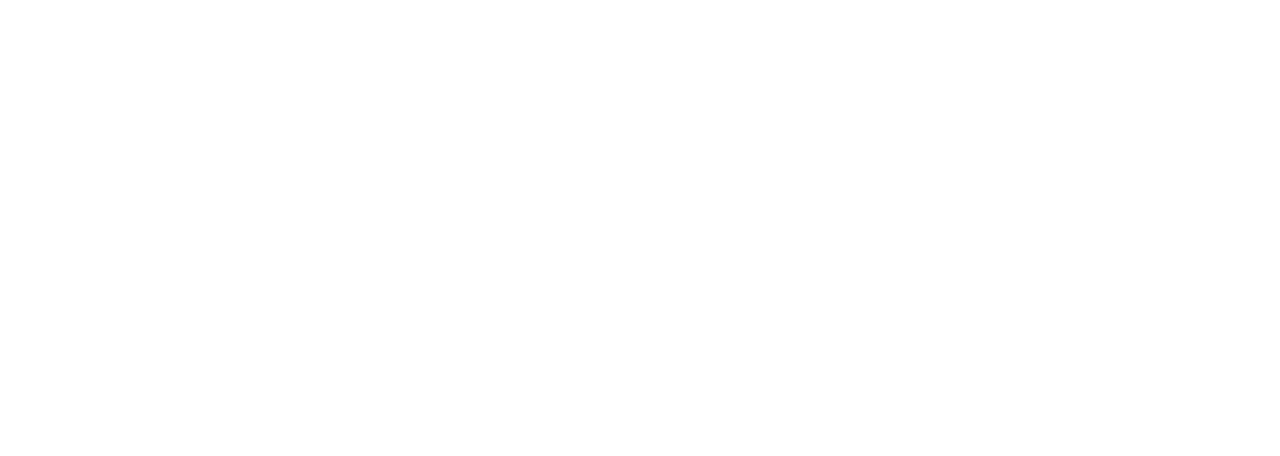
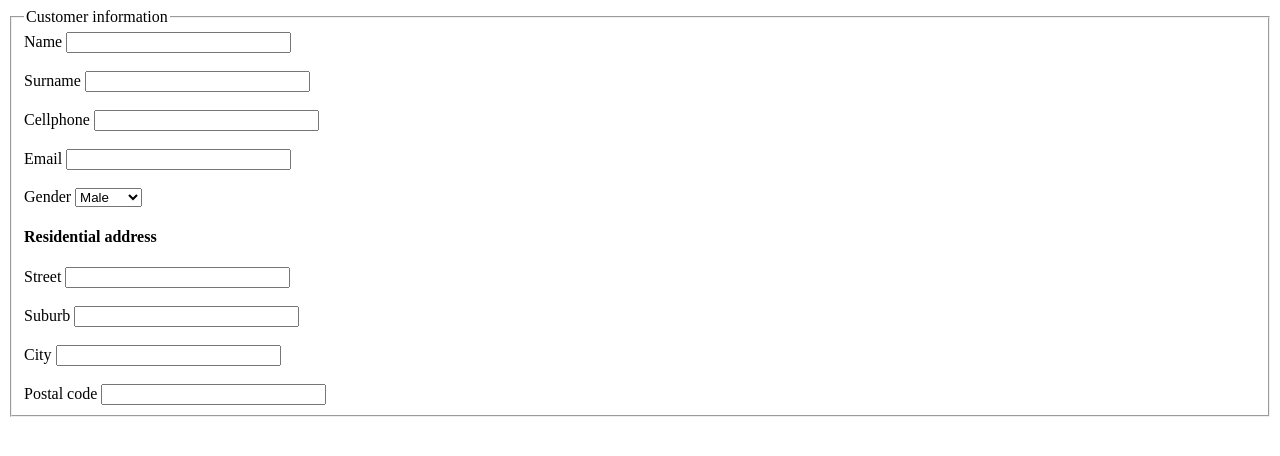
Before and after one commit to Onkemetse05/part1, a plain HTML site: page delivery.html in a window 1280 px wide. Drawn offline with Linux system fonts and the light colour scheme.

Commit message:
added user information form

```diff
--- a/delivery.html
+++ b/delivery.html
@@ -6,6 +6,47 @@
     <title>Delivery</title>
 </head>
 <body>
-
+    <form action="/action.php">
+        <fieldset>
+            <legend>Customer information</legend>
+            <lable>Name</lable>
+            <input type="textarea" size="25">
+            <br>
+            <br>
+            <label>Surname</label>
+            <input type="textarea" size="25">
+            <br>
+            <br>
+            <label>Cellphone</label>
+            <input type="tel" size="25">
+            <br>
+            <br>
+            <label>Email</label>
+            <input type="email" size="25">
+            <br>
+            <br>
+            <label>Gender</label>
+            <select>
+                <option>Male</option>
+                <option>Female</option>
+                <option>Other</option>
+            </select>
+            <h4>Residential address</h4>
+            <label>Street</label>
+            <input type="textarea" size="25">
+            <br>
+            <br>
+            <label>Suburb</label>
+            <input type="textarea" size="25">
+            <br>
+            <br>
+            <label>City</label>
+            <input type="textarea" size="25">
+            <br>
+            <br>
+            <label>Postal code</label>
+            <input type="textarea" size="25">
+             </fieldset>
+    </form>
 </body>
 </html>
```
